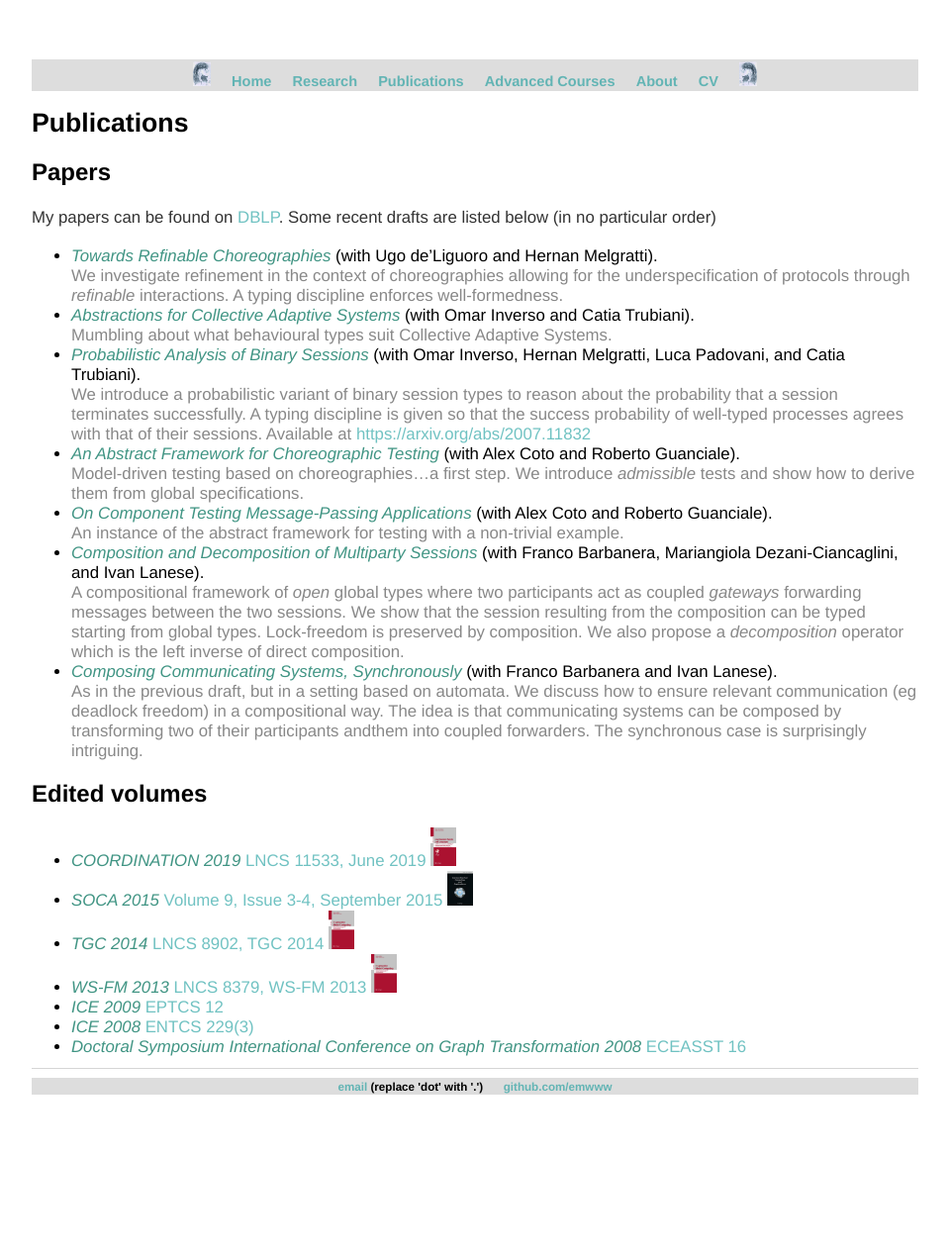
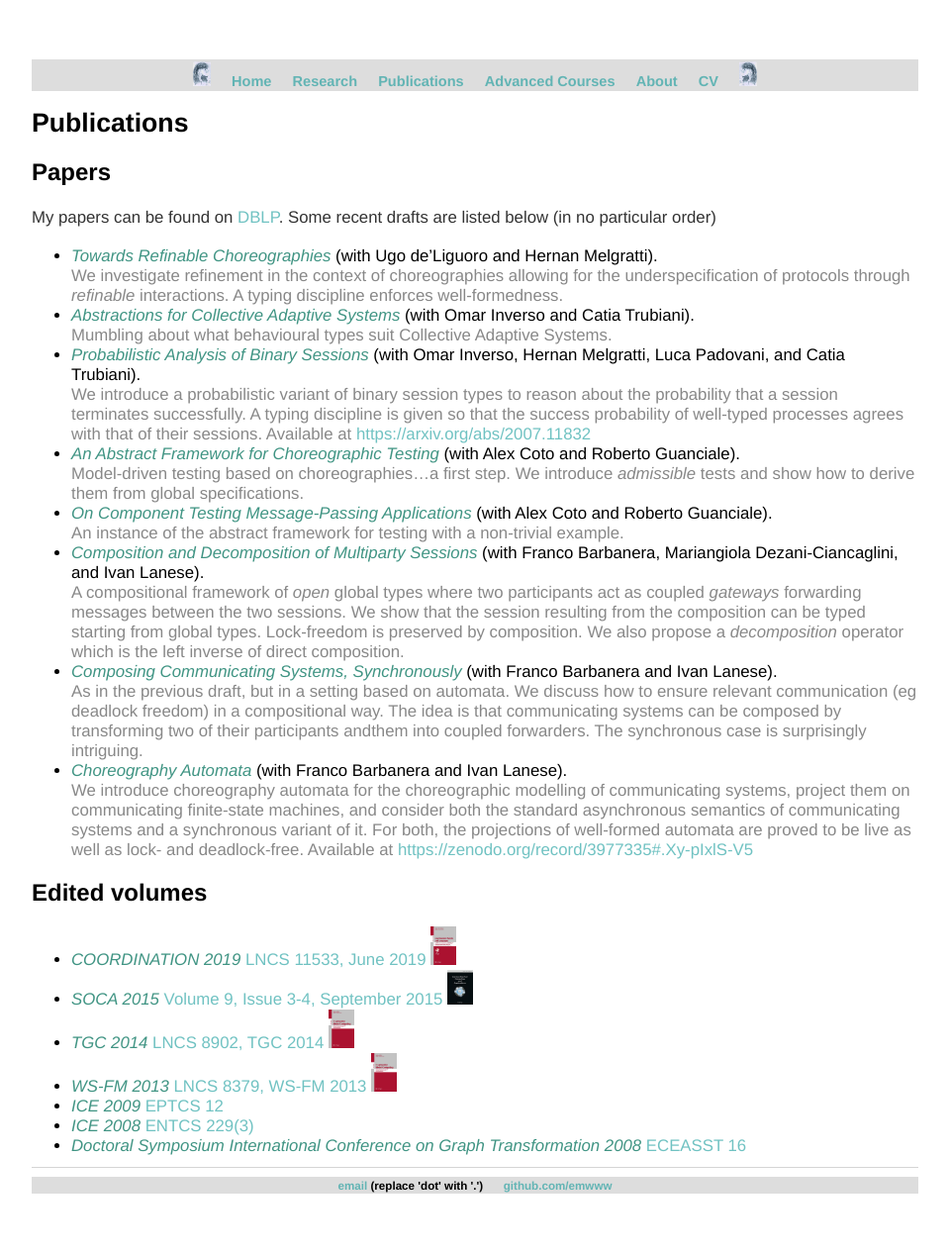
Before and after one commit to eMwww/home, a Jekyll site: the page built from papers/index.md, in a window 1280 px wide. Shown: the whole page at 99% size, without its empty margins (160-1119 px from the left). Built offline with Jekyll 4.4.1, drawn with Linux system fonts in a browser that asks for light colours; our own code applies the rules of GitHub Pages for plain Markdown files; before the commit the page ends 1166 px from its top, so only the background shows below that.

Commit message:
starting the new homepage

```diff
--- a/_data/drafts.yml
+++ b/_data/drafts.yml
@@ -1,5 +1,5 @@
 - title: Towards Refinable Choreographies
-  author: Ugo de'Liguoro  and Hernan Melgratti
+  author: Ugo de'Liguoro and Hernan Melgratti
   descr: We investigate refinement in the context of choreographies allowing for the underspecification of protocols through _refinable_ interactions. A typing discipline enforces well-formedness.
   url:
 
@@ -32,3 +32,8 @@
   author: Franco Barbanera and Ivan Lanese
   descr: As in the previous draft, but in a setting based on automata. We discuss how to ensure relevant communication (eg deadlock freedom) in a compositional way. The idea is that communicating systems can be composed by transforming two of their participants andthem into coupled forwarders. The synchronous case is surprisingly intriguing.
   url:
+
+- title: Choreography Automata
+  author: Franco Barbanera and Ivan Lanese
+  descr: We introduce choreography automata for the choreographic modelling of communicating systems, project them on communicating finite-state machines, and consider both the standard asynchronous semantics of communicating systems and a synchronous variant of it. For both, the projections of well-formed automata are proved to be live as well as lock- and deadlock-free.
+  url: https://zenodo.org/record/3977335#.Xy-pIxlS-V5
--- a/research/index.md
+++ b/research/index.md
@@ -5,16 +5,16 @@ content: true
 
 # Recent stuff
 
-Here is a list of recent topics I have been recently playing with:
-- Compositional global views of choreographies (joint work with Franco Barbanera, Mariangiola-Dezani Ciancaglini, and Ivan Lanese)
-- Choregraphy-driven testing (joint work with Alex Coto and Roberto Guanciale)
-- Refinement of choreographies (joint work with Ugo de'Liguoro and Hernan Melgratti)
-- Probabilistic session types (joint work with Omar Inverso, Hernan Melgratti, Luca Padovani, and Catia Trubiani)
-- Data-driven behavioural specifications (joint work with Hernan Melgratti)
+Here is a list of recent topics I am playing with:
+{% assign items = site.data.current %}
+{% for n in items %}
+- *{{ n.topic }}*{: style="color:  #117a65; opacity: 0.80;" }
+  {% if n.authors %}(joint work with {{ n.authors }}){% endif %}
+  <span markdown="1" style="color:#888888">{{ n.descr }} {% if n.url %} Check out [{{ n.url }}](here) {% endif %}{% endfor %}</span>
 
 Of course, I always try to advance
 [ChorGram](https://bitbucket.org/emlio_tuosto/chorgram/wiki/Home)...with
-the help of Alex Coto this we should speed up on this.
+the help of Alex Coto we should speed up on this.
 
 
 ## Some tools
@@ -27,7 +27,7 @@ the help of Alex Coto this we should speed up on this.
 I'm currently collaborating in the following projects:
 - [BehAPI](https://www.um.edu.mt/projects/behapi) (EU RISE Action, co-PI + site and WP4 leader at UoL)
 started in March 2018; I am WP and UoL site leader
-- [IT-Matters](http://itmatters.imtlucca.it)
+- [IT-Matters](http://itmatters.imtlucca.it) (Italian PRIN project led by Rocco de Nicola)
 
 
 ## Recent past projects
@@ -36,7 +36,7 @@ Recently a few projects ended
 - RCADE (EU MSCA Fellowship, co-PI) Claudio Mezzina joined in
 September 2018 our department as MSCA fellow collaborating with [Irek
 Ulidowski](http://www.cs.le.ac.uk/people/iu3) and me on causal
-consistency reversible debuggers; shortly after Claudio got a permanent job in Italy
+consistency reversible debuggers; shortly after the start Claudio got a permanent job in Italy
 - [Reversible Computation](http://www.revcomp.eu) (EU Cost Action)
 - [BETTY](http://www.behavioural-types.eu) EU COST Action (RTD Framework Programme).
 
```
